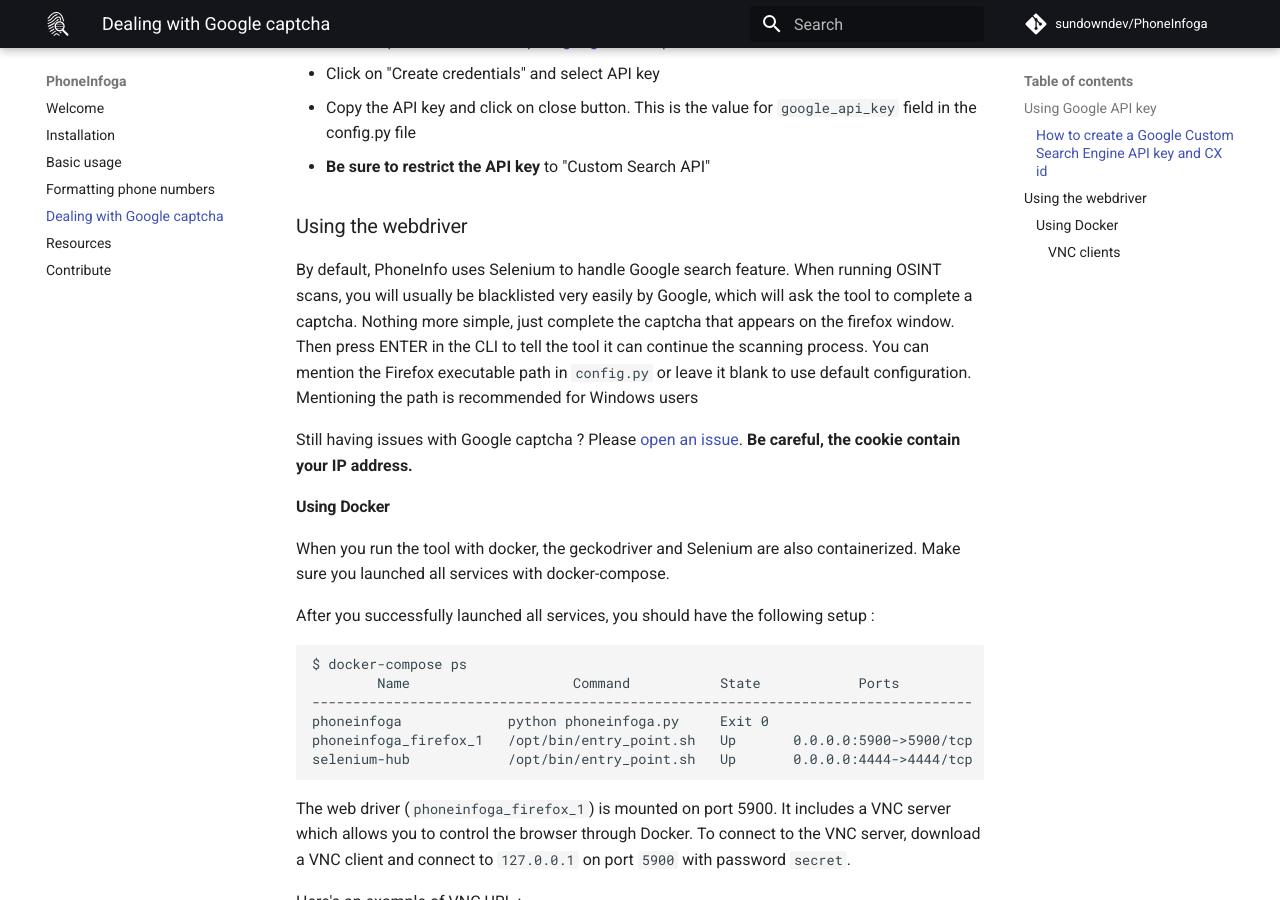
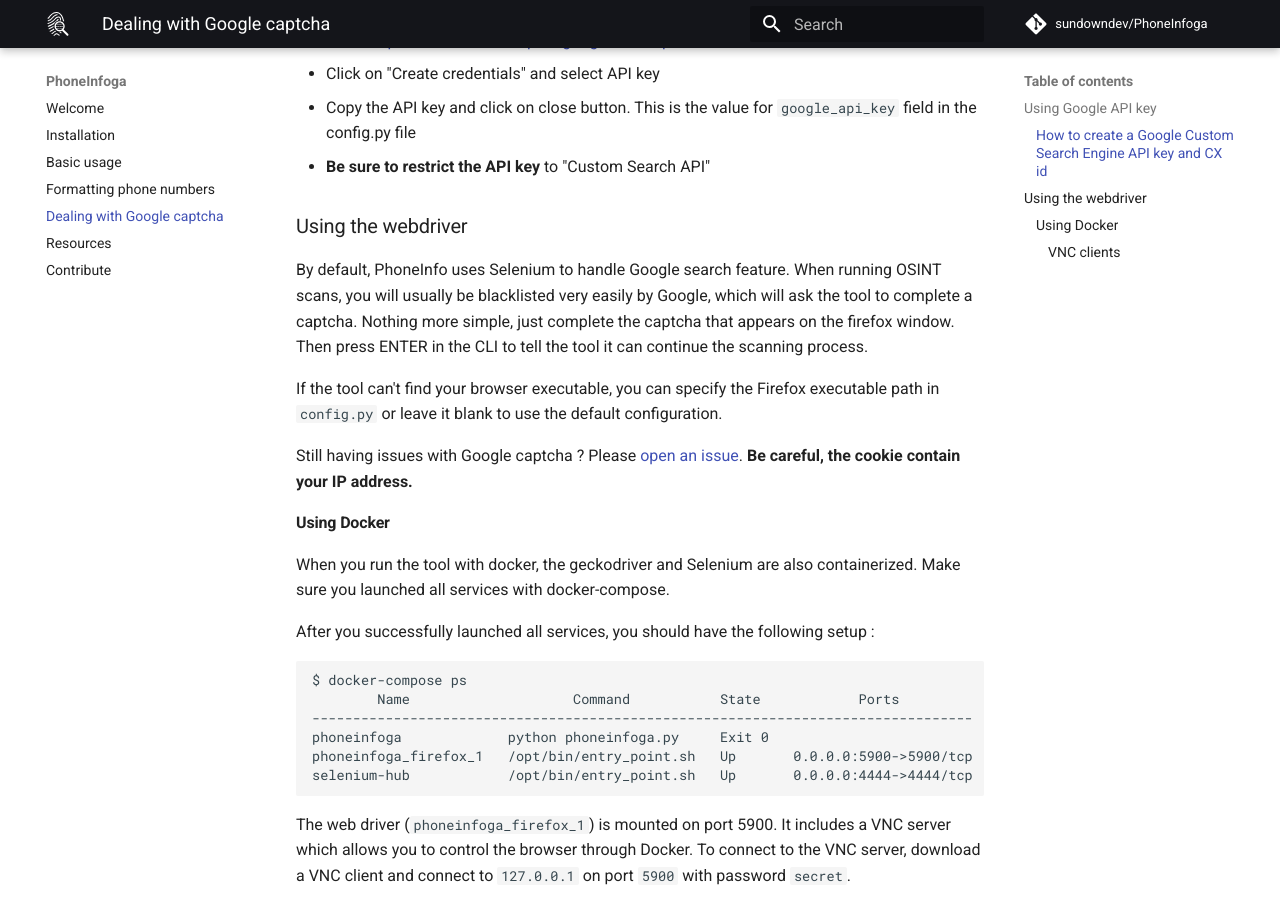
Before and after one commit to sundowndev/phoneinfoga, an MkDocs documentation site: the page built from docs/googlesearch.md, in a window 1280 px wide and 900 px high, scrolled down 718 px. Built offline with MkDocs 1.6.1 and Material for MkDocs 9.7.7, drawn with Linux system fonts in a browser that asks for light colours; comment, search, counter and statistics services are not loaded.

Commit message:
chore(docs): googlesearch

```diff
--- a/docs/googlesearch.md
+++ b/docs/googlesearch.md
@@ -27,8 +27,8 @@
 ### Using the webdriver
 
 By default, PhoneInfo uses Selenium to handle Google search feature. When running OSINT scans, you will usually be blacklisted very easily by Google, which will ask the tool to complete a captcha. Nothing more simple, just complete the captcha that appears on the firefox window. Then press ENTER in the CLI to tell the tool it can continue the scanning process.
-You can mention the Firefox executable path in `config.py` or leave it blank to use default configuration.
-Mentioning the path is recommended for Windows users
+
+If the tool can't find your browser executable, you can specify the Firefox executable path in `config.py` or leave it blank to use the default configuration.
 
 Still having issues with Google captcha ? Please [open an issue](https://github.com/sundowndev/PhoneInfoga/issues).
 **Be careful, the cookie contain your IP address.**
```
